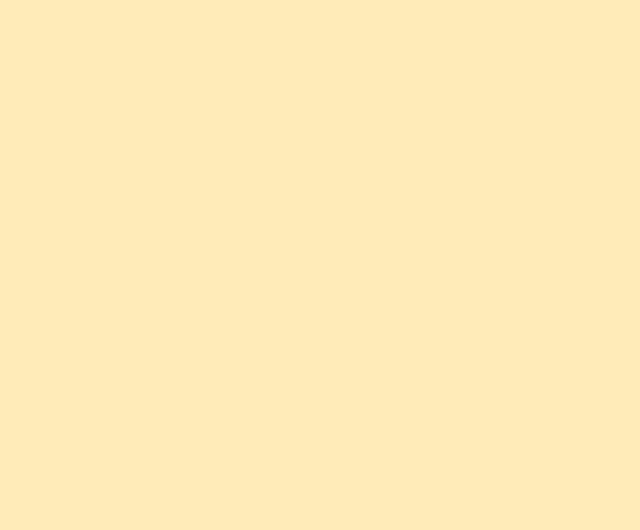
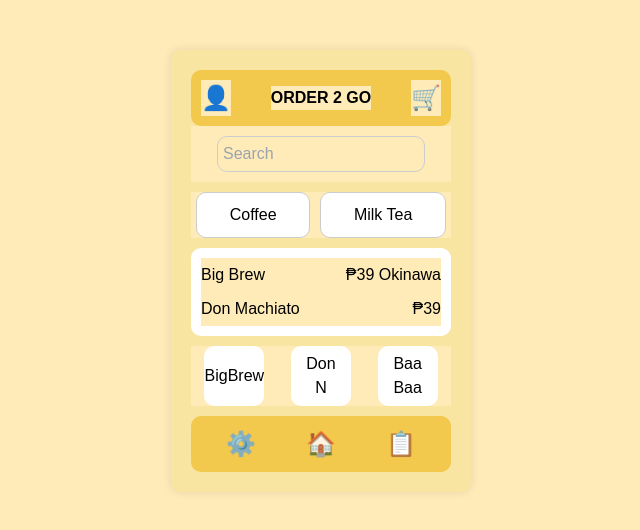
Before and after one commit to shen102/ORDER2GO, a React (Create React App) app in the folder myreactproj/: page /home in a window 1280 px wide. Before the commit this address had no page. Shown: the top 530 px of the page, without its empty margins (319-959 px from the left). Built offline with nearby package versions, Linux system fonts and the light colour scheme.

Commit message:
added  honepage draft

```diff
--- /dev/null
+++ b/myreactproj/src/Components/Homepage.jsx
@@ -0,0 +1,43 @@
+import React from 'react';
+import './homepage.css';
+
+export const Homepage = () => {
+  return (
+    <div className="home">
+      <header className="home-1">
+        <div className="user-icon">👤</div>
+        <div className="order-text">ORDER 2 GO</div>
+        <div className="cart-icon">🛒</div>
+      </header>
+      <div className="search-bar">
+        <input type="text" placeholder="Search" />
+      </div>
+      <div className="categories">
+        <button className="category-btn">Coffee</button>
+        <button className="category-btn">Milk Tea</button>
+      </div>
+      <div className="top-products">
+        <div className="product">
+          <span className="product-name">Big Brew</span>
+          <span className="product-price">₱39 Okinawa</span>
+        </div>
+        <div className="product">
+          <span className="product-name">Don Machiato</span>
+          <span className="product-price">₱39</span>
+        </div>
+      </div>
+      <div className="affiliate-shops">
+        <div className="shop-logo">BigBrew</div>
+        <div className="shop-logo">Don N</div>
+        <div className="shop-logo">Baa Baa</div>
+      </div>
+      <footer className="footer">
+        <button className="footer-btn">⚙️</button>
+        <button className="footer-btn">🏠</button>
+        <button className="footer-btn">📋</button>
+      </footer>
+    </div>
+  );
+}
+
+export default Homepage;
--- /dev/null
+++ b/myreactproj/src/Components/homepage.css
@@ -0,0 +1,96 @@
+.home {
+    text-align: center;
+    font-family: Arial, sans-serif;
+    background-color: #f8e5a2;
+    padding: 20px;
+    border-radius: 10px;
+    width: 300px;
+    margin: auto;
+    box-shadow: 0 0 10px rgba(0, 0, 0, 0.1);
+  }
+
+  .home-1 {
+    display: flex;
+    justify-content: space-between;
+    align-items: center;
+    background-color: #f2c94c;
+    padding: 10px;
+    border-radius: 10px;
+  }
+
+  .user-icon, .cart-icon {
+    font-size: 24px;
+  }
+
+  .order-text {
+    font-weight: bold;
+  }
+
+  .search-bar input {
+    width: 80%;
+    padding: 5px;
+    margin: 10px 0;
+    border-radius: 10px;
+    border: 1px solid #ccc;
+  }
+
+  .categories {
+    display: flex;
+    justify-content: space-around;
+    margin: 10px 0;
+  }
+
+  .category-btn {
+    background-color: #fff;
+    border: 1px solid #ccc;
+    border-radius: 10px;
+    padding: 10px;
+    flex-grow: 1;
+    margin: 0 5px;
+    cursor: pointer;
+  }
+
+  .top-products {
+    background-color: #fff;
+    border-radius: 10px;
+    padding: 10px;
+    margin: 10px 0;
+  }
+
+  .product {
+    display: flex;
+    justify-content: space-between;
+    padding: 5px 0;
+  }
+
+  .affiliate-shops {
+    display: flex;
+    justify-content: space-around;
+    margin: 10px 0;
+  }
+
+  .shop-logo {
+    background-color: #fff;
+    border-radius: 10px;
+    padding: 20px;
+    width: 60px;
+    height: 60px;
+    display: flex;
+    align-items: center;
+    justify-content: center;
+  }
+
+  .footer {
+    display: flex;
+    justify-content: space-around;
+    background-color: #f2c94c;
+    padding: 10px;
+    border-radius: 10px;
+  }
+
+  .footer-btn {
+    font-size: 24px;
+    background: none;
+    border: none;
+    cursor: pointer;
+  }
--- a/myreactproj/src/navigation/index.jsx
+++ b/myreactproj/src/navigation/index.jsx
@@ -3,6 +3,7 @@ import { Header } from "../Components/Header";
 import Home from "../pages/Home";
 import SignIn from "../pages/Login";
 import SignUp from "../pages/signup";
+import HomePage from "../pages/Homepage";
 
 
 
@@ -17,6 +18,7 @@ const Navigation = () => {
         <BrowserRouter>
             <Header/>
             <Routes>
+                <Route path="/home" element={<HomePage/>} />
                 <Route path="/" element={<Home/>} />
                 <Route path="/signin" element={<SignIn/>} />
                 <Route path="/signup" element={<SignUp />} />
--- /dev/null
+++ b/myreactproj/src/pages/Homepage/index.jsx
@@ -0,0 +1,12 @@
+import {Homepage} from "../../Components/Homepage";
+
+const HomePage= () => {
+    return (
+        <>
+            <Homepage/>
+
+        </>
+    )
+}
+
+export default HomePage;
```
